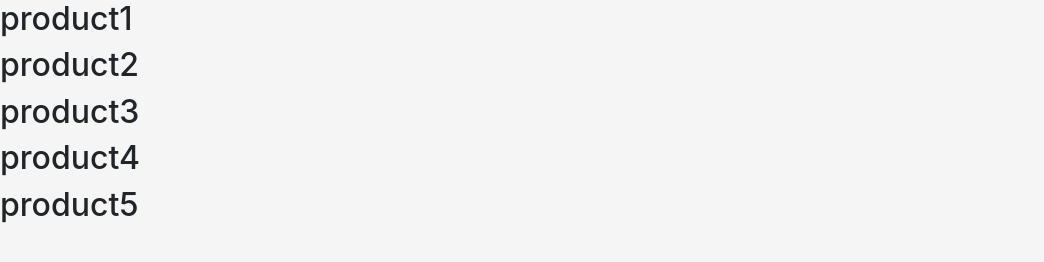
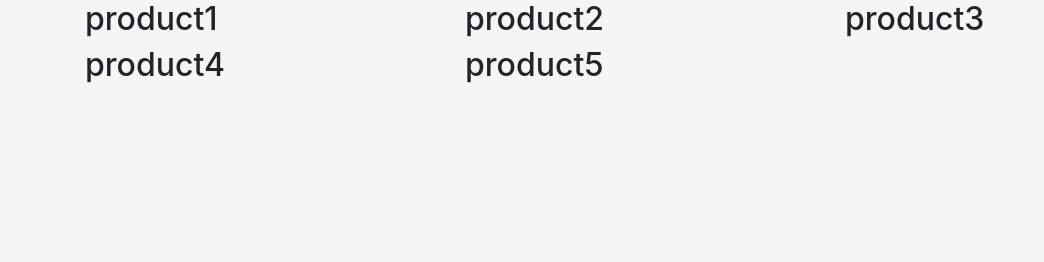
Before and after one commit to bobbybaxter/bootstrap-product-cards, a plain HTML site: page index.html in a window 1280 px wide. Shown: the whole page, without its empty margins (0-1044 px from the left). Drawn offline with nearby package versions, Linux system fonts and the light colour scheme.

Commit message:
card titles are flexing

```diff
--- a/index.html
+++ b/index.html
@@ -9,7 +9,7 @@
   <link rel="stylesheet" href="./main.css">
 </head>
 <body>
-  <div id="products"></div>
+  <div class="container" id="main-container"></div>
 
   <script src="https://code.jquery.com/jquery-3.3.1.slim.min.js" integrity="sha384-q8i/X+965DzO0rT7abK41JStQIAqVgRVzpbzo5smXKp4YfRvH+8abtTE1Pi6jizo" crossorigin="anonymous"></script>
   <script src="https://cdnjs.cloudflare.com/ajax/libs/popper.js/1.14.7/umd/popper.min.js" integrity="sha384-UO2eT0CpHqdSJQ6hJty5KVphtPhzWj9WO1clHTMGa3JDZwrnQq4sF86dIHNDz0W1" crossorigin="anonymous"></script>
--- a/main.js
+++ b/main.js
@@ -63,12 +63,14 @@ const printToDom = (divId, textToPrint) => {
 
 const domStringBuilder = (x) => {
   domString = '';
+  domString += `<div id="products" class="row">`;
   x.forEach((product) => {
-    domString += `<div>`;
+    domString += `<div class="col-4">`;
     domString += `<h2>${product.title}</h2>`;
     domString += `</div>`;
   });
-  printToDom('products', domString)
+  domString += `</div>`;
+  printToDom('main-container', domString)
 }
 
 const init = () => {
```
